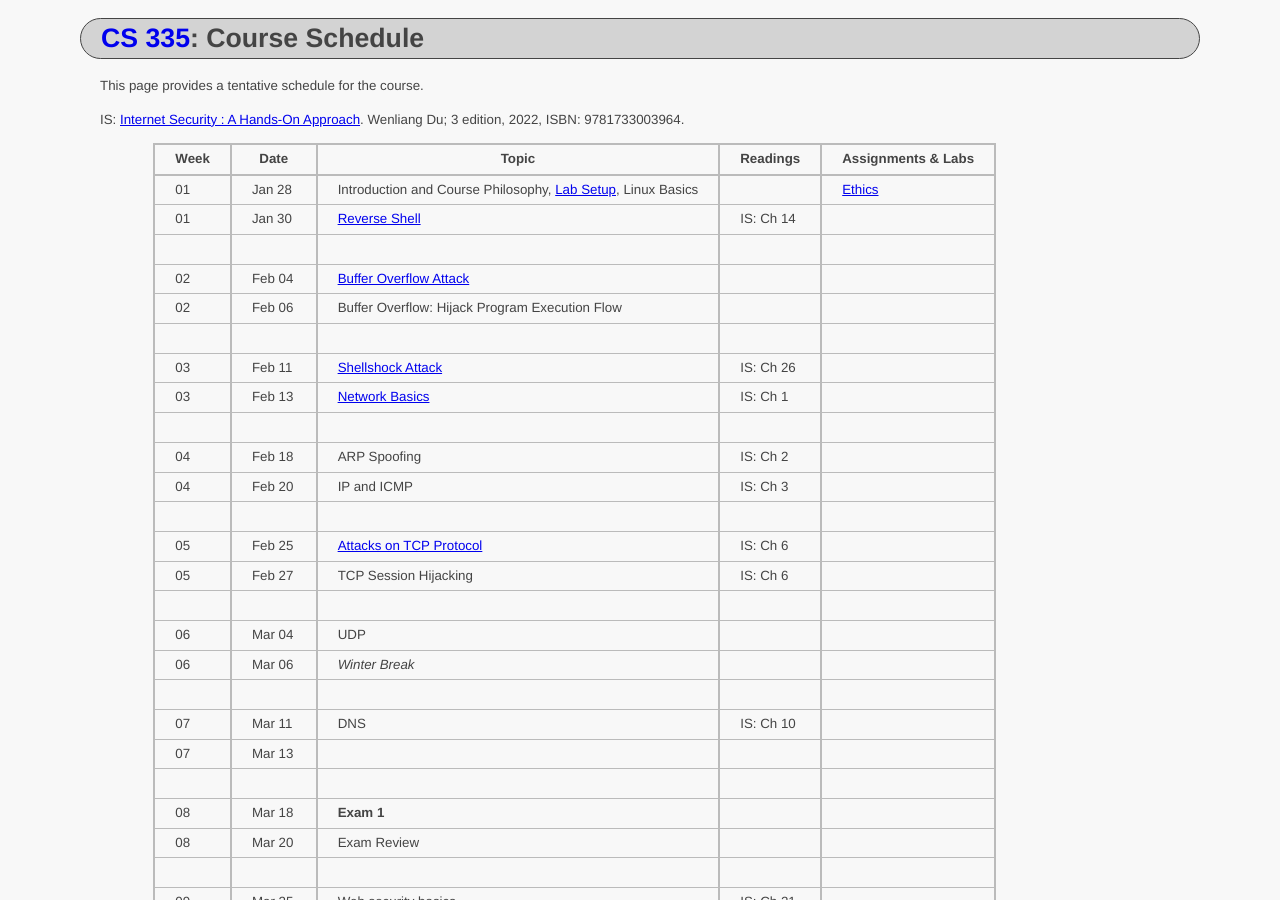
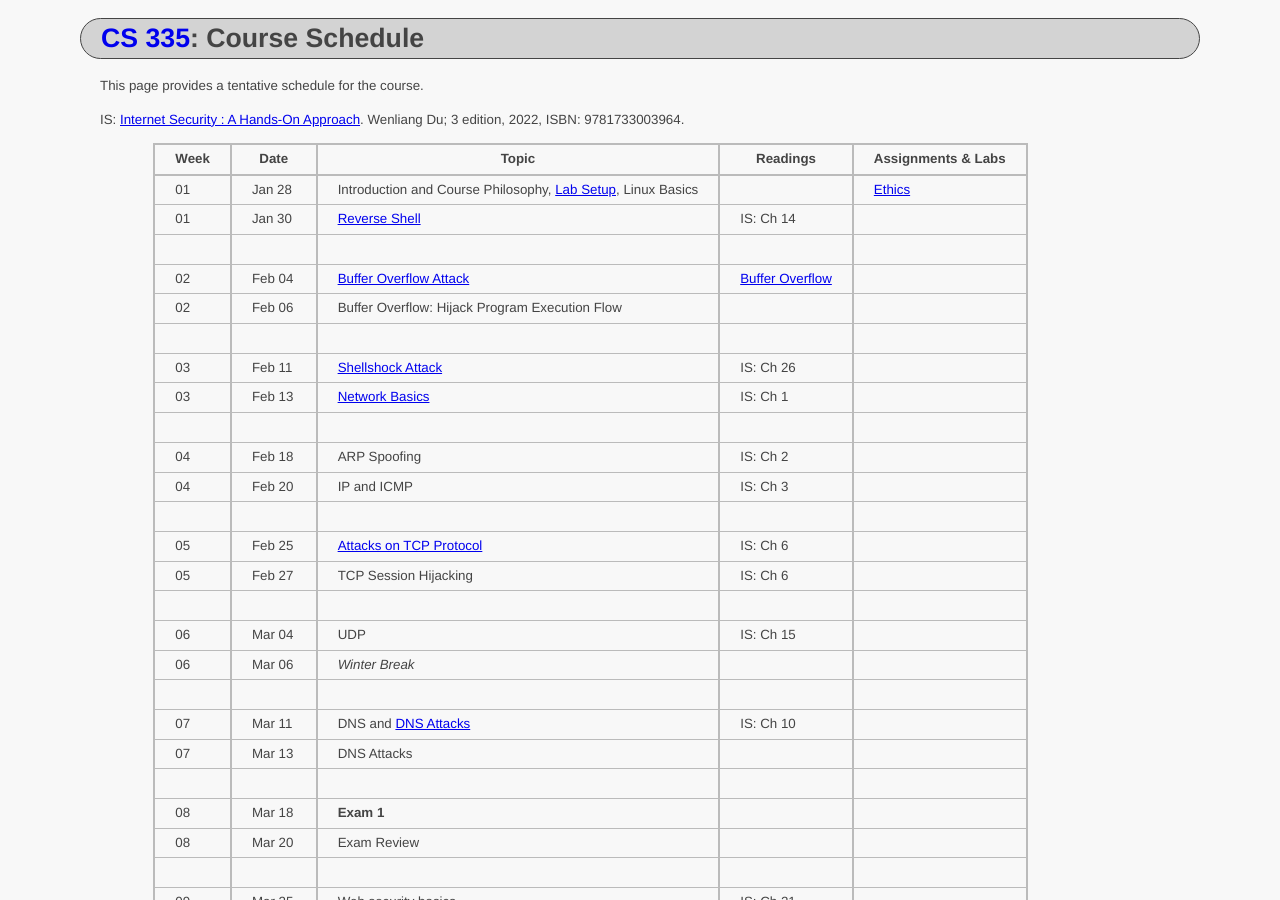
Before and after one commit to ycpcs/cs335-spring2025, a Jekyll site: the page built from schedule/index.md, in a window 1280 px wide and 900 px high. Built offline with Jekyll 4.4.1, drawn with Linux system fonts in a browser that asks for light colours.

Commit message:
update schedule

```diff
--- a/schedule/index.md
+++ b/schedule/index.md
@@ -11,25 +11,25 @@ IS: <a href="https://ycp.textbookx.com/book/Internet-Security-A-HandsOn-Approach
 >  Week    | Date     | Topic        | Readings   | Assignments & Labs
 > -------- | -------- | ------------ | ---------- | -------------------------------------
 > 01 | Jan 28 | Introduction and Course Philosophy, [Lab Setup](../labs/setup.html), Linux Basics | | [Ethics](../assignments/ethics.html)
-> 01 | Jan 30 | [Reverse Shell](../slides/09_Reverse_Shell.pdf) | IS: Ch 14 |
+> 01 | Jan 30 | [Reverse Shell](../slides/Reverse_Shell.pdf) | IS: Ch 14 |
 > | | | |
-> 02 | Feb 04 | [Buffer Overflow Attack](../slides/04_Buffer_Overflow.pdf) | |
+> 02 | Feb 04 | [Buffer Overflow Attack](../slides/Buffer_Overflow.pdf) | <a href="schedule\papers\buffer-overflow.pdf" target="_blank">Buffer Overflow</a> |
 > 02 | Feb 06 | Buffer Overflow: Hijack Program Execution Flow | |
 > | | | |
-> 03 | Feb 11 | [Shellshock Attack](../slides/03_Shellshock.pdf) | IS: Ch 26 |
+> 03 | Feb 11 | [Shellshock Attack](../slides/Shellshock.pdf) | IS: Ch 26 |
 > 03 | Feb 13 | [Network Basics](../slides/Network_Basics.pdf) | IS: Ch 1 |
 > | | | |
 > 04 | Feb 18 | ARP Spoofing | IS: Ch 2 |
 > 04 | Feb 20 | IP and ICMP | IS: Ch 3 |
 > | | | |
-> 05 | Feb 25 | [Attacks on TCP Protocol](../slides/16_TCP_Attack.pdf) | IS: Ch 6 |
+> 05 | Feb 25 | [Attacks on TCP Protocol](../slides/TCP_Attack.pdf) | IS: Ch 6 |
 > 05 | Feb 27 | TCP Session Hijacking | IS: Ch 6 |
 > | | | |
-> 06 | Mar 04 | UDP | |
+> 06 | Mar 04 | UDP | IS: Ch 15 |
 > 06 | Mar 06 | _Winter Break_ | |
 > | | | |
-> 07 | Mar 11 | DNS | IS: Ch 10 |
-> 07 | Mar 13 | | |
+> 07 | Mar 11 | DNS and [DNS Attacks](../slides/DNS_Attacks.pdf) | IS: Ch 10 |
+> 07 | Mar 13 | DNS Attacks | |
 > | | | |
 > 08 | Mar 18 | __Exam 1__ | |
 > 08 | Mar 20 | Exam Review | |
```
Also changed, not shown: 22 other files.
